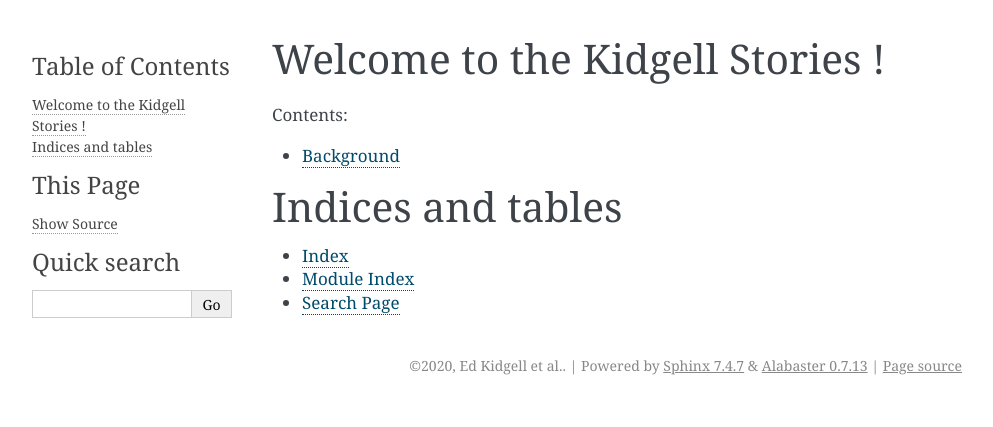
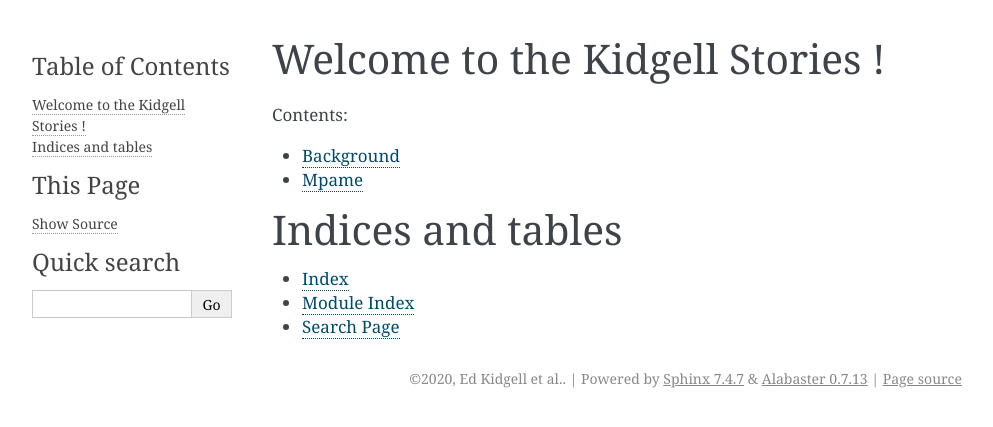
Before and after one commit to flakjakk/kidgell_stories, a Sphinx documentation site: the page built from docs/source/index.rst, in a window 1280 px wide. Shown: the top 427 px of the page, without its empty margins (148-1141 px from the left). Built offline with Sphinx 7.4.7, drawn with Linux system fonts in a browser that asks for light colours.

Commit message:
Mpame start

```diff
--- a/docs/source/index.rst
+++ b/docs/source/index.rst
@@ -8,6 +8,7 @@
    :caption: Contents:
 
    background
+   mpame
 
 
 
--- /dev/null
+++ b/docs/source/mpame.rst
@@ -0,0 +1,4 @@
+Mpame
+=====
+
+What a place! Where does one begin?
```
